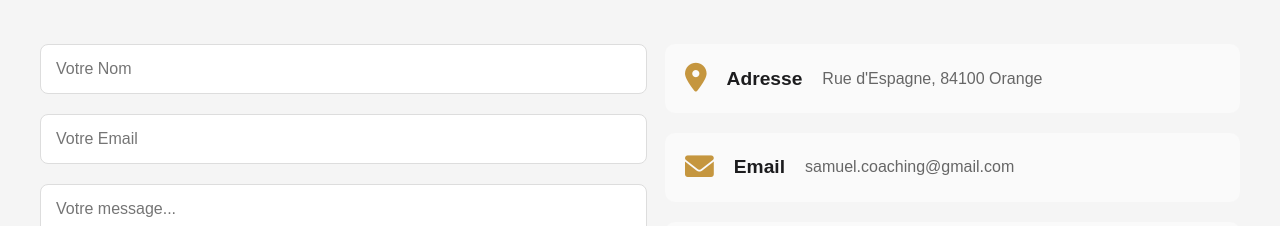
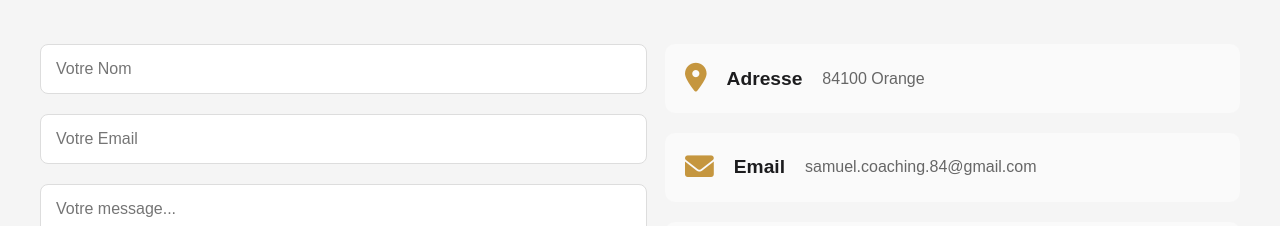
Before and after one commit to moha84100/coachsam-website, a React (Create React App) app: page /coachsam-website/contact in a window 1280 px wide. Shown: the part 275-501 px from the top of the page. Built offline with nearby package versions, Linux system fonts and the light colour scheme.

Commit message:
feat: manual changes from user

```diff
--- a/src/Contact.js
+++ b/src/Contact.js
@@ -56,12 +56,12 @@ function Contact() {
             <div className="info-card">
               <i className="fas fa-map-marker-alt"></i>
               <h4>Adresse</h4>
-              <p>Rue d'Espagne, 84100 Orange</p>
+              <p>84100 Orange</p>
             </div>
             <div className="info-card">
               <i className="fas fa-envelope"></i>
               <h4>Email</h4>
-              <p>samuel.coaching@gmail.com</p>
+              <p>samuel.coaching.84@gmail.com</p>
             </div>
             <div className="info-card">
               <i className="fas fa-phone"></i>
```
